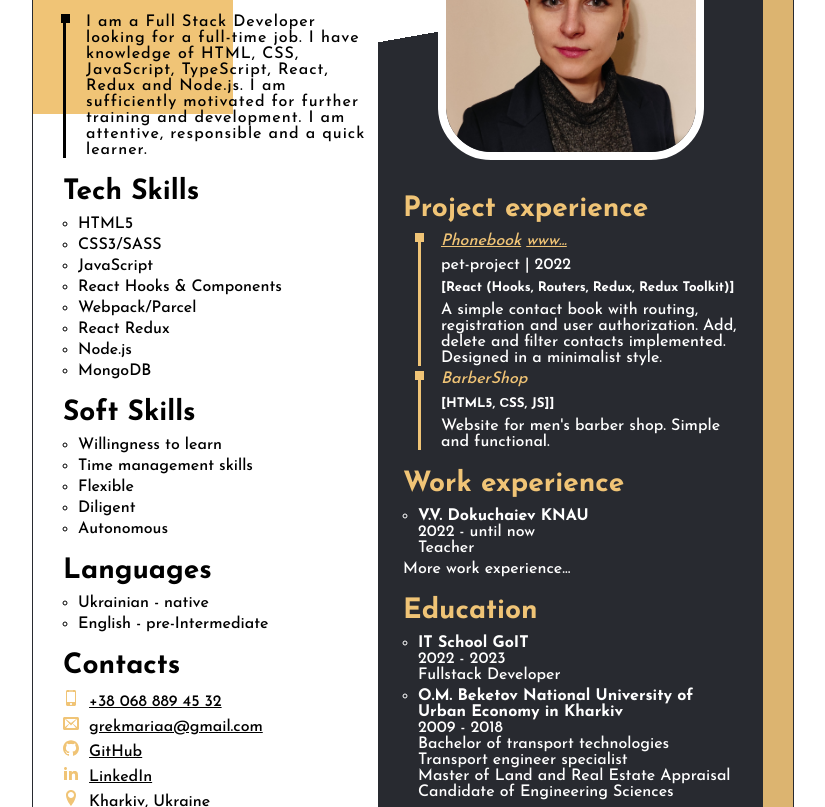
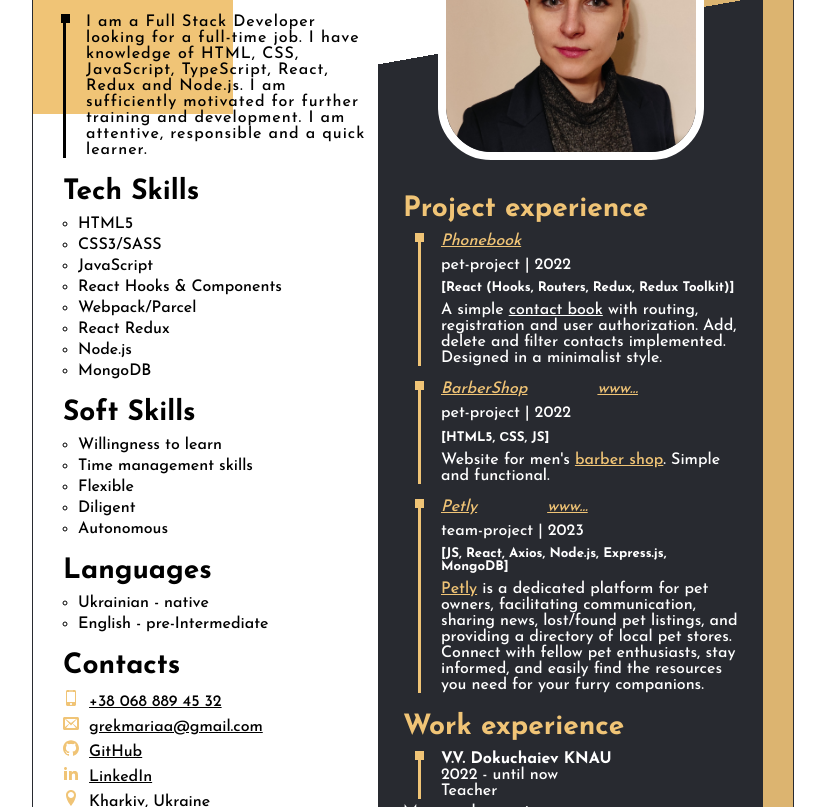
Before and after one commit to hellene-mary/cv, a website: page index.html in a window 1280 px wide. Shown: the part 145-952 px from the top of the page, without its empty margins (227-1052 px from the left). Drawn offline with Linux system fonts and the light colour scheme.

Commit message:
up project

```diff
--- a/index.css
+++ b/index.css
@@ -35,7 +35,11 @@ main {
   margin: 0 auto;
   padding: 30px;
   border: 1px solid #282a30;
-  background-image: linear-gradient(to right, white 70%, rgb(220, 180, 112) 30%);
+  background-image: linear-gradient(
+    to right,
+    white 70%,
+    rgb(220, 180, 112) 30%
+  );
   width: 700px;
 
   display: flex;
@@ -141,7 +145,7 @@ main {
 }
 
 .contacts-item:hover {
-  color: red;
+  color: #282a30;
   transform: scale(1.05);
 }
 
@@ -199,6 +203,12 @@ address {
   padding: 15px 25px;
 }
 
+.projects-list {
+  display: flex;
+  flex-direction: column;
+  gap: 10px;
+}
+
 .project-item {
   padding-left: 20px;
   border-left: 3px solid #f0c476;
@@ -207,6 +217,16 @@ address {
   display: flex;
   flex-direction: column;
   gap: 8px;
+}
+
+.project-name {
+  display: flex;
+  gap: 70px;
+}
+
+.project-item span {
+  color: #f0c476;
+  text-decoration: underline;
 }
 
 .project-item::before {
@@ -225,3 +245,39 @@ address {
   font-style: italic;
   font-weight: 500;
 }
+
+/* ------work */
+
+.work-item {
+  position: relative;
+  border-left: 3px solid #f0c476;
+  padding-left: 20px;
+}
+
+.work-item::before {
+  content: '';
+  display: block;
+  position: absolute;
+  left: -6px;
+  top: 0;
+  width: 9px;
+  height: 9px;
+  background-color: #f0c476;
+}
+
+.education-item {
+  position: relative;
+  border-left: 3px solid #f0c476;
+  padding-left: 20px;
+}
+
+.education-item::before {
+  content: '';
+  display: block;
+  position: absolute;
+  left: -6px;
+  top: 0;
+  width: 9px;
+  height: 9px;
+  background-color: #f0c476;
+}
--- a/index.html
+++ b/index.html
@@ -1,26 +1,31 @@
 <!DOCTYPE html>
 <html lang="en">
   <head>
-  <meta charset="UTF-8">
-  <meta http-equiv="X-UA-Compatible" content="IE=edge">
-  <meta name="viewport" content="width=device-width, initial-scale=1.0">
-  <link type="image/png" sizes="16x16" rel="icon" href="./favicon.png">
-  <link rel="preconnect" href="https://fonts.googleapis.com">
-  <link rel="preconnect" href="https://fonts.gstatic.com" crossorigin>
-  <link href="https://fonts.googleapis.com/css2?family=Josefin+Sans:wght@500;700&display=swap" rel="stylesheet">
-  <link rel="stylesheet" href="./index.css">
+    <meta charset="UTF-8" />
+    <meta http-equiv="X-UA-Compatible" content="IE=edge" />
+    <meta name="viewport" content="width=device-width, initial-scale=1.0" />
+    <link type="image/png" sizes="16x16" rel="icon" href="./favicon.png" />
+    <link rel="preconnect" href="https://fonts.googleapis.com" />
+    <link rel="preconnect" href="https://fonts.gstatic.com" crossorigin />
+    <link
+      href="https://fonts.googleapis.com/css2?family=Josefin+Sans:wght@500;700&display=swap"
+      rel="stylesheet"
+    />
+    <link rel="stylesheet" href="./index.css" />
     <title>My CV</title>
   </head>
   <body>
     <main>
-
       <section class="about-me">
         <div>
           <h1 class="name">Maria <span>Grek</span></h1>
           <p class="position">Full Stack Developer</p>
-        <p class="about-me-text">I am a Full Stack Developer looking for a full-time job. I have knowledge of
-HTML, CSS, JavaScript, TypeScript, React, Redux and Node.js. I am sufficiently motivated for further training and
-development. I am attentive, responsible and a quick learner.</p>
+          <p class="about-me-text">
+            I am a Full Stack Developer looking for a full-time job. I have
+            knowledge of HTML, CSS, JavaScript, TypeScript, React, Redux and
+            Node.js. I am sufficiently motivated for further training and
+            development. I am attentive, responsible and a quick learner.
+          </p>
         </div>
 
         <div class="info-left">
@@ -39,8 +44,8 @@ development. I am attentive, responsible and a quick learner.</p>
               </ul>
             </li>
             <li class="">
-              <p class="title"> Soft Skills</p>
-              <ul  class="softskills-list">
+              <p class="title">Soft Skills</p>
+              <ul class="softskills-list">
                 <li class="softskills-item item">Willingness to learn</li>
                 <li class="softskills-item item">Time management skills</li>
                 <li class="softskills-item item">Flexible</li>
@@ -60,34 +65,59 @@ development. I am attentive, responsible and a quick learner.</p>
               <ul class="contacts-list">
                 <li class="contacts-item item">
                   <svg class="icon-svg">
-                    <use href="./src/image/svg/symbol-defs.svg#icon-mobile" ></use>
+                    <use
+                      href="./src/image/svg/symbol-defs.svg#icon-mobile"
+                    ></use>
                   </svg>
                   <a href="tel:+380688894532">+38 068 889 45 32</a>
                 </li>
                 <li class="contacts-item item">
                   <svg class="icon-svg">
-                    <use href="./src/image/svg/symbol-defs.svg#icon-email" ></use>
+                    <use
+                      href="./src/image/svg/symbol-defs.svg#icon-email"
+                    ></use>
                   </svg>
                   <a href="mailto:grekmariaa@gmail.com">grekmariaa@gmail.com</a>
                 </li>
                 <li class="contacts-item item">
                   <svg class="icon-svg">
-                    <use href="./src/image/svg/symbol-defs.svg#icon-github" ></use>
+                    <use
+                      href="./src/image/svg/symbol-defs.svg#icon-github"
+                    ></use>
                   </svg>
-                  <a href="https://github.com/hellene-mary" target="_blank" rel="noreferrer">GitHub</a>
+                  <a
+                    href="https://github.com/hellene-mary"
+                    target="_blank"
+                    rel="noopener noreferrer"
+                    >GitHub</a
+                  >
                 </li>
                 <li class="contacts-item item">
                   <svg class="icon-svg">
-                    <use href="./src/image/svg/symbol-defs.svg#icon-linkedin" ></use>
+                    <use
+                      href="./src/image/svg/symbol-defs.svg#icon-linkedin"
+                    ></use>
                   </svg>
-                  <a href="https://www.linkedin.com/in/maria-grek/" target="_blank" rel="noreferrer">LinkedIn</a>
+                  <a
+                    href="https://www.linkedin.com/in/maria-grek/"
+                    target="_blank"
+                    rel="noopener noreferrer"
+                    >LinkedIn</a
+                  >
                 </li>
                 <li class="contacts-item item">
                   <svg class="icon-svg">
-                    <use href="./src/image/svg/symbol-defs.svg#icon-location" ></use>
+                    <use
+                      href="./src/image/svg/symbol-defs.svg#icon-location"
+                    ></use>
                   </svg>
                   <address>
-                    <a href="https://goo.gl/maps/jkfxsVspQ2693TvH7" target="_blank" rel="noreferrer">Kharkiv, Ukraine</a>
+                    <a
+                      href="https://goo.gl/maps/jkfxsVspQ2693TvH7"
+                      target="_blank"
+                      rel="noopener noreferrer"
+                      >Kharkiv, Ukraine</a
+                    >
                   </address>
                 </li>
               </ul>
@@ -98,7 +128,7 @@ development. I am attentive, responsible and a quick learner.</p>
 
       <section class="experience">
         <div class="photo">
-        <img src="./src/image/photo.jpg" alt="photo" >
+          <img src="./src/image/photo.jpg" alt="photo" />
         </div>
         <div class="info-right">
           <ul class="about-list list">
@@ -107,36 +137,106 @@ development. I am attentive, responsible and a quick learner.</p>
               <ul class="projects-list list">
                 <li class="project-item item">
                   <h4 class="project-name">
-                  <a class="link" href="https://github.com/hellene-mary/Barbershop">Phonebook</a>
-                  <a class="link" href="https://hellene-mary.github.io/Barbershop/">www...</a>
+                    <a
+                      class="link"
+                      target="_blank"
+                      rel="noopener noreferrer"
+                      href="https://github.com/hellene-mary/goit-react-hw-08-phonebook"
+                      >Phonebook</a
+                    >
+                    <!-- <a
+                      class="link"
+                      href="https://hellene-mary.github.io/goit-react-hw-08-phonebook/"
+                      >www...</a
+                    > -->
                   </h4>
                   <p>pet-project | 2022</p>
-                <h5 class="project-tech">[React (Hooks, Routers, Redux, Redux Toolkit)]</h5>
-                <p class="project-about">A simple contact book with routing, registration and user authorization.
-                  Add, delete and filter contacts implemented. Designed in a minimalist style.
+                  <h5 class="project-tech">
+                    [React (Hooks, Routers, Redux, Redux Toolkit)]
+                  </h5>
+                  <p class="project-about">
+                    <!-- ? link on span -->
+                    A simple
+                    <a
+                      class="link"
+                      target="_blank"
+                      rel="noopener noreferrer"
+                      href="https://hellene-mary.github.io/goit-react-hw-08-phonebook/"
+                      >contact book</a
+                    >
+                    with routing, registration and user authorization. Add,
+                    delete and filter contacts implemented. Designed in a
+                    minimalist style.
                   </p>
-
                 </li>
                 <li class="project-item item">
-                <h4 class="project-name">BarberShop</h4>
-                <h5 class="project-tech">[HTML5, СSS, JS]]</h5>
-                <p class="project-about">Website for men's barber shop. Simple and functional.</p>
+                  <h4 class="project-name">
+                    <a
+                      class="link"
+                      target="_blank"
+                      rel="noopener noreferrer"
+                      href="https://github.com/hellene-mary/Barbershop"
+                      >BarberShop</a
+                    >
+                    <a
+                      class="link"
+                      target="_blank"
+                      rel="noopener noreferrer"
+                      href="https://hellene-mary.github.io/Barbershop/"
+                      >www...</a
+                    >
+                  </h4>
+                  <p>pet-project | 2022</p>
+                  <h5 class="project-tech">[HTML5, СSS, JS]</h5>
+                  <p class="project-about">
+                    Website for men's <span>barber shop</span>. Simple and
+                    functional.
+                  </p>
                 </li>
-              <!-- <li class="project-item">Phonebook</li> -->
-
+                <li class="project-item item">
+                  <h4 class="project-name">
+                    <a
+                      class="link"
+                      target="_blank"
+                      rel="noopener noreferrer"
+                      href="https://github.com/makfiz/project_group_5_front"
+                      >Petly</a
+                    >
+                    <a
+                      class="link"
+                      target="_blank"
+                      rel="noopener noreferrer"
+                      href="https://makfiz.github.io/project_group_5_front/"
+                      >www...</a
+                    >
+                  </h4>
+                  <p>team-project | 2023</p>
+                  <h5 class="project-tech">
+                    [JS, React, Axios, Node.js, Express.js, MongoDB]
+                  </h5>
+                  <p class="project-about">
+                    <span>Petly</span> is a dedicated platform for pet owners,
+                    facilitating communication, sharing news, lost/found pet
+                    listings, and providing a directory of local pet stores.
+                    Connect with fellow pet enthusiasts, stay informed, and
+                    easily find the resources you need for your furry
+                    companions.
+                  </p>
+                </li>
               </ul>
             </li>
             <li class="about-list-item">
               <h3 class="title onBlack">Work experience</h3>
               <div class="about-list-box">
                 <div>
-                <ul class="work-list">
+                  <ul class="work-list list">
                     <li class="work-item item">
                       <h4>V.V. Dokuchaiev KNAU</h4>
                       <p>2022 - until now</p>
                       <p>Teacher</p>
                     </li>
                     <p class="more-info">More work experience...</p>
+                    <!-- ^add on click action -->
                     <li class="work-item item is-hidden">
                       <h4>Unicef</h4>
                       <p>2022 - until now</p>
@@ -172,14 +272,19 @@ development. I am attentive, responsible and a quick learner.</p>
             </li>
             <li class="about-list-item">
               <h3 class="title onBlack">Education</h3>
-            <ul class="education-list">
+              <ul class="education-list list">
                 <li class="education-item item">
                   <h4>IT School GoIT</h4>
+                  <!-- ? add link on GoIt sertificate/site -->
                   <p>2022 - 2023</p>
                   <p>Fullstack Developer</p>
                 </li>
-              <li class="education-item item">
-                <h4>O.M. Beketov National University of Urban Economy in Kharkiv</h4>
+                <p class="more-info">More information...</p>
+                <!-- ^add on click action -->
+                <li class="education-item item is-hidden">
+                  <h4>
+                    O.M. Beketov National University of Urban Economy in Kharkiv
+                  </h4>
                   <p>2009 - 2018</p>
                   <p>Bachelor of transport technologies</p>
                   <p>Transport engineer specialist</p>
```
Also changed, not shown: .prettierrc.json. Lines whose indentation alone changed are shown as unchanged.
